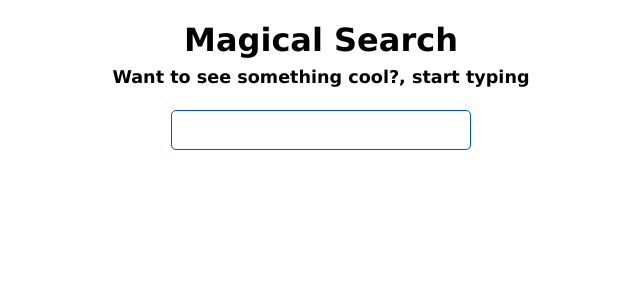
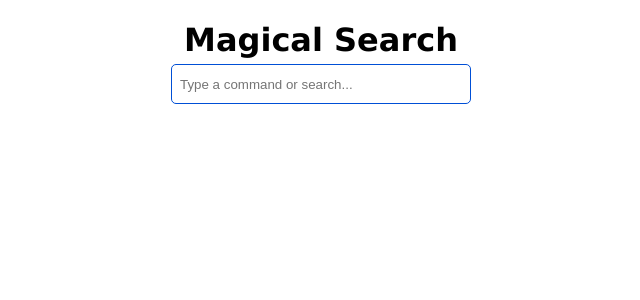
Before and after one commit to navohu/magical-search, a React (Create React App) app: page / in a window 1280 px wide. Shown: the top 300 px of the page, without its empty margins (319-959 px from the left). Built offline with nearby package versions, Linux system fonts and the light colour scheme.

Commit message:
Make search box without borders

```diff
--- a/App.js
+++ b/App.js
@@ -14,7 +14,7 @@ class App extends Component {
     return (
       <div className="wrapper">
         <h1>Magical Search</h1>
-        <h2>Want to see something cool?, start typing</h2>
+        <div class="autocomplete">
           <Autocomplete
             suggestions={[
               'Angular',
@@ -36,6 +36,7 @@ class App extends Component {
             ]}
           />
         </div>
+      </div>
     );
   }
 }
--- a/Autocomplete.js
+++ b/Autocomplete.js
@@ -86,6 +86,7 @@ const AutoComplete = ({ suggestions }) => {
     <>
       <input
         type="text"
+        placeholder="Type a command or search..."
         onChange={onChange}
         onKeyDown={onKeyDown}
         value={input}
```
Lines whose indentation alone changed are shown as unchanged.
